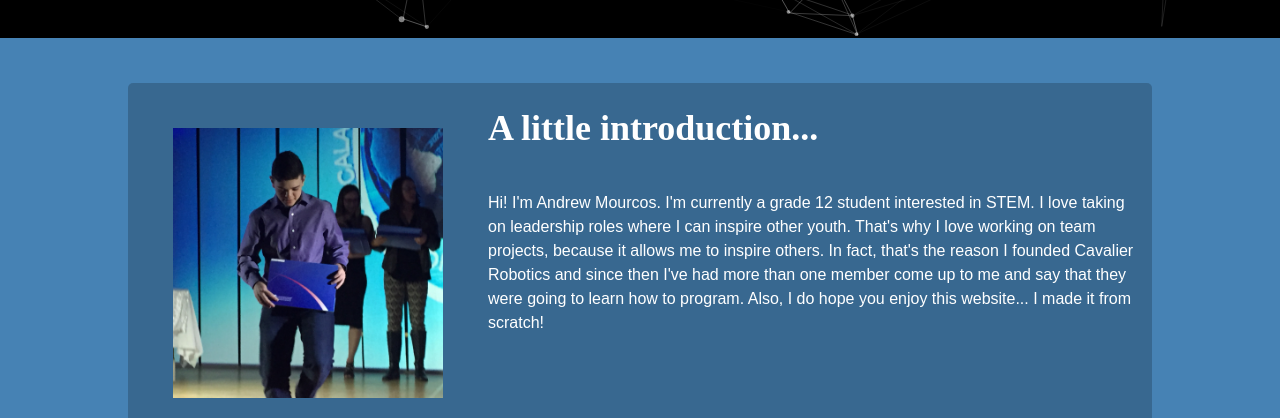
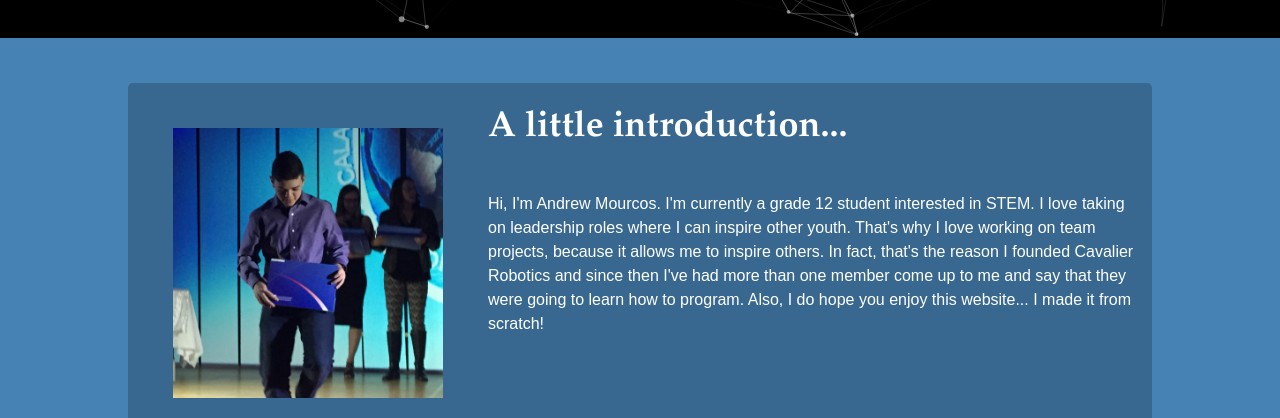
Before and after one commit to andrewmourcos/andrewmourcos.github.io, a Jekyll site: the page index.html, which Jekyll copies as it is, in a window 1280 px wide. Shown: the part 862-1280 px from the top of the page. Built offline with Jekyll 4.4.1, drawn with Linux system fonts in a browser that asks for light colours; nearby versions of some CDN libraries.

Commit message:
fixed fonts again

```diff
--- a/index.html
+++ b/index.html
@@ -90,7 +90,7 @@
       <div class="shell">
         <img src="IBCertificate.jpg" alt="">
         <h1>A little introduction...</h1>
-        <p> Hi! I'm Andrew Mourcos. I'm currently
+        <p> Hi, I'm Andrew Mourcos. I'm currently
           a grade 12 student interested in STEM.
           I love taking on leadership roles where
           I can inspire other youth. That's why I love
--- a/style.css
+++ b/style.css
@@ -178,7 +178,7 @@ body{
 }
 .sheet2 h1{
   color: white;
-  font-family: Baskerville;
+  font-family: Garamond;
   font-size: 4vh;
 }
 .sheet2 p{
```
